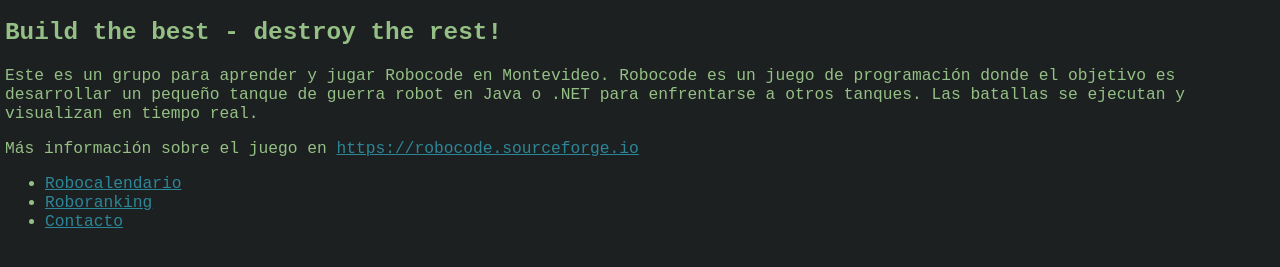
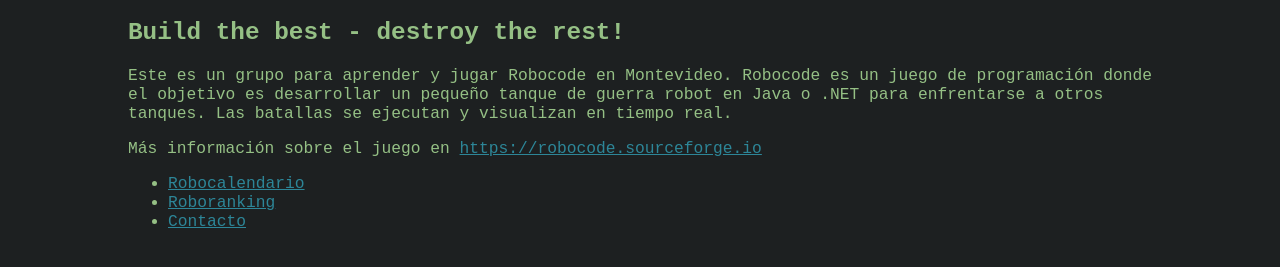
Before and after one commit to robocode-montevideo/robocode-montevideo.github.io, a plain HTML site: page index.html in a window 1280 px wide. Shown: the part 67-334 px from the top of the page. Drawn offline with Linux system fonts and the light colour scheme.

Commit message:
Fix max-width

```diff
--- a/assets/base.css
+++ b/assets/base.css
@@ -2,7 +2,7 @@ body {
   background-color: #1D2021;
   color: #95C085;
   font-family: monospace;
-  max-width: 1024;
+  max-width: 1024px;
   margin: auto;
   padding: 5px;
   font-size: 1.25em;
```
